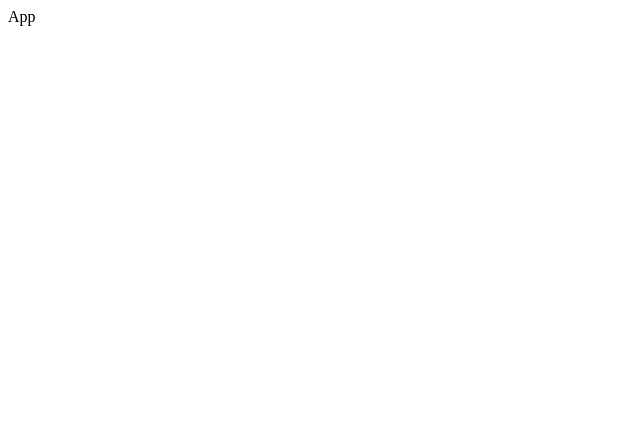
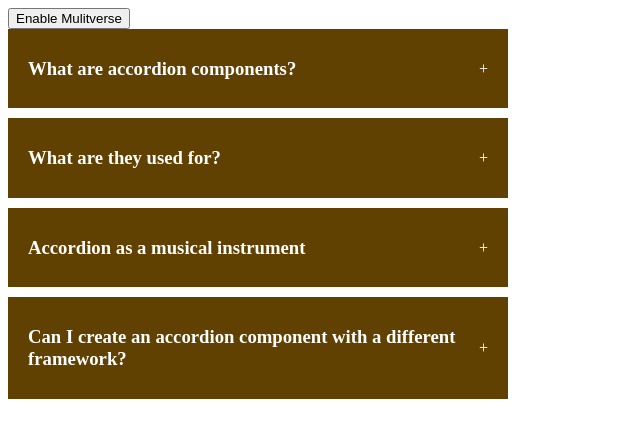
Before and after one commit to dsjramesh7/react_small_projects, a React (Vite) app: page / in a window 1280 px wide. Shown: the top 438 px of the page, without its empty margins (0-640 px from the left). Built offline with nearby package versions, Linux system fonts and the light colour scheme.

Commit message:
practice

```diff
--- a/src/App.jsx
+++ b/src/App.jsx
@@ -1,9 +1,12 @@
-import React from 'react'
+import React from "react";
+import Accordian from "./components/accordian/Accordian";
 
 const App = () => {
   return (
-    <div>App</div>
-  )
-}
+    <>
+      <Accordian />
+    </>
+  );
+};
 
-export default App
+export default App;
--- /dev/null
+++ b/src/components/accordian/Accordian.jsx
@@ -0,0 +1,67 @@
+import React, { useState } from "react";
+import "./Accordianstyle.css";
+import data from "./data";
+
+const Accordian = () => {
+  const [selected, setSelected] = useState(null);
+  const [enableMultiSelection, setEnableMultiSelection] = useState(false);
+  const [multipleSelected, setMultipleSelected] = useState([]);
+
+  const handleSingleSelection = (getCurrentId) => {
+    // console.log(getCurrentId);
+    setSelected(getCurrentId === selected ? null : getCurrentId);
+  };
+
+  const handleMultiSelection = (getCurrentId) => {
+    let cpyMultiple = [...multipleSelected];
+    const findIndexOfCurrentId = cpyMultiple.indexOf(getCurrentId);
+    // console.log(findIndexOfCurrentId)
+    if (findIndexOfCurrentId === -1) {
+      cpyMultiple.push(getCurrentId);
+    } else {
+      cpyMultiple.splice(findIndexOfCurrentId, 1);
+    }
+
+    setMultipleSelected(cpyMultiple);
+  };
+  return (
+    <>
+      <div className="wrapper">
+        <button onClick={() => setEnableMultiSelection(!enableMultiSelection)}>
+          Enable Mulitverse
+        </button>
+        <div className="accordian">
+          {/* {console.log(data)} */}
+          {data && data.length > 0 ? (
+            data.map((item) => (
+              <div className="item" key={item.id}>
+                <div
+                  onClick={
+                    enableMultiSelection
+                      ? () => handleMultiSelection(item.id)
+                      : () => handleSingleSelection(item.id)
+                  }
+                  className="title"
+                >
+                  <h3>{item.question}</h3>
+                  <span>+</span>
+                </div>
+                {enableMultiSelection
+                  ? multipleSelected.indexOf(item.id) !== -1 && (
+                      <p className="acc-content">{item.answer}</p>
+                    )
+                  : selected === item.id && (
+                      <p className="acc-content">{item.answer}</p>
+                    )}
+              </div>
+            ))
+          ) : (
+            <p>No data present</p>
+          )}
+        </div>
+      </div>
+    </>
+  );
+};
+
+export default Accordian;
--- /dev/null
+++ b/src/components/accordian/Accordianstyle.css
@@ -0,0 +1,41 @@
+.acc-wrapper {
+  display: flex;
+  height: 100vh;
+  width: 100vw;
+  justify-content: center;
+  align-items: center;
+  flex-direction: column;
+  gap: 20px;
+}
+
+.acc-wrapper button {
+  padding: 10px 20px;
+  background: #614101;
+  color: #fff;
+  font-weight: bold;
+  font-size: 20px;
+  cursor: pointer;
+}
+
+.accordian {
+  width: 500px;
+}
+
+.item {
+  background: #614101;
+  margin-bottom: 10px;
+  padding: 10px 20px;
+}
+
+.title {
+  color: #ffffff;
+  display: flex;
+  justify-content: space-between;
+  align-items: center;
+  cursor: pointer;
+}
+
+.acc-content {
+  color: #ffffff;
+  height: auto;
+}
--- /dev/null
+++ b/src/components/accordian/data.js
@@ -0,0 +1,28 @@
+const data = [
+  {
+    id  : '1',
+    question: "What are accordion components?",
+    answer:
+      "Accordion components are user interface elements used for organizing and presenting content in a collapsible manner. They typically consist of a header, content, and an expand/collapse action.",
+  },
+  {
+    id  : '2',
+    question: "What are they used for?",
+    answer:
+      "They are commonly employed in various contexts, including FAQs, product descriptions, navigation menus, settings panels, and data tables, to save screen space and provide a structured and user-friendly interface for presenting information or options.",
+  },
+  {
+    id  : '3',
+    question: "Accordion as a musical instrument",
+    answer:
+      "The accordion is a musical instrument with a keyboard and bellows. It produces sound by air passing over reeds when the player expands or compresses the bellows, used in various music genres.",
+  },
+  {
+    id  : '4',
+    question: "Can I create an accordion component with a different framework?",
+    answer:
+      "Yes of course, it is very possible to create an accordion component with another framework.",
+  },
+];
+
+export default data;
```
